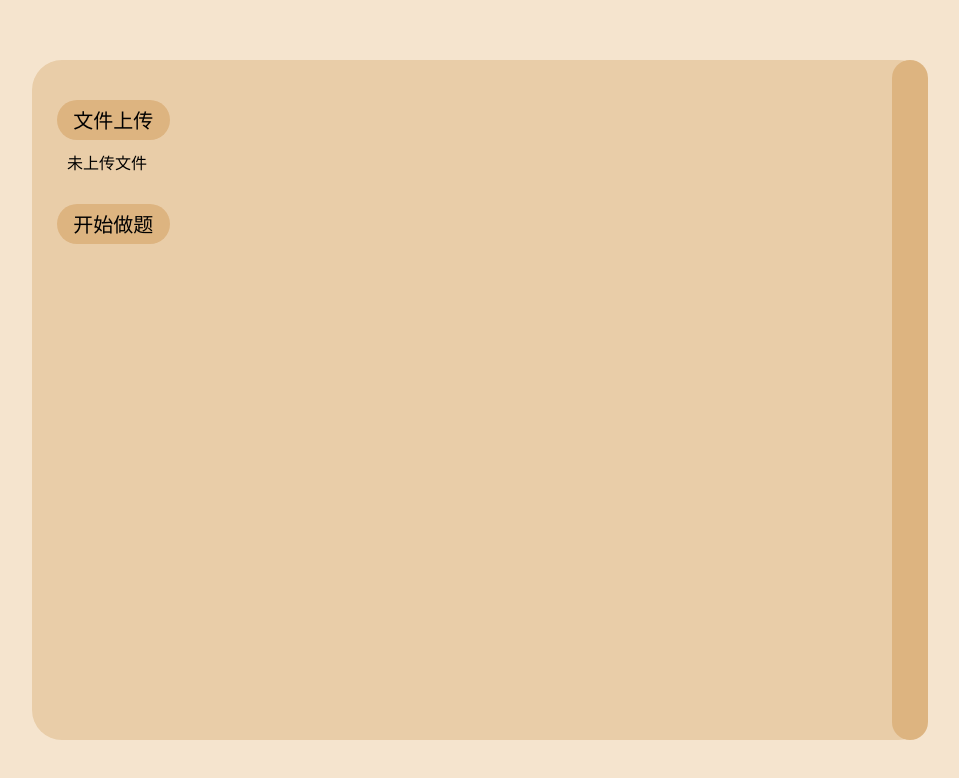
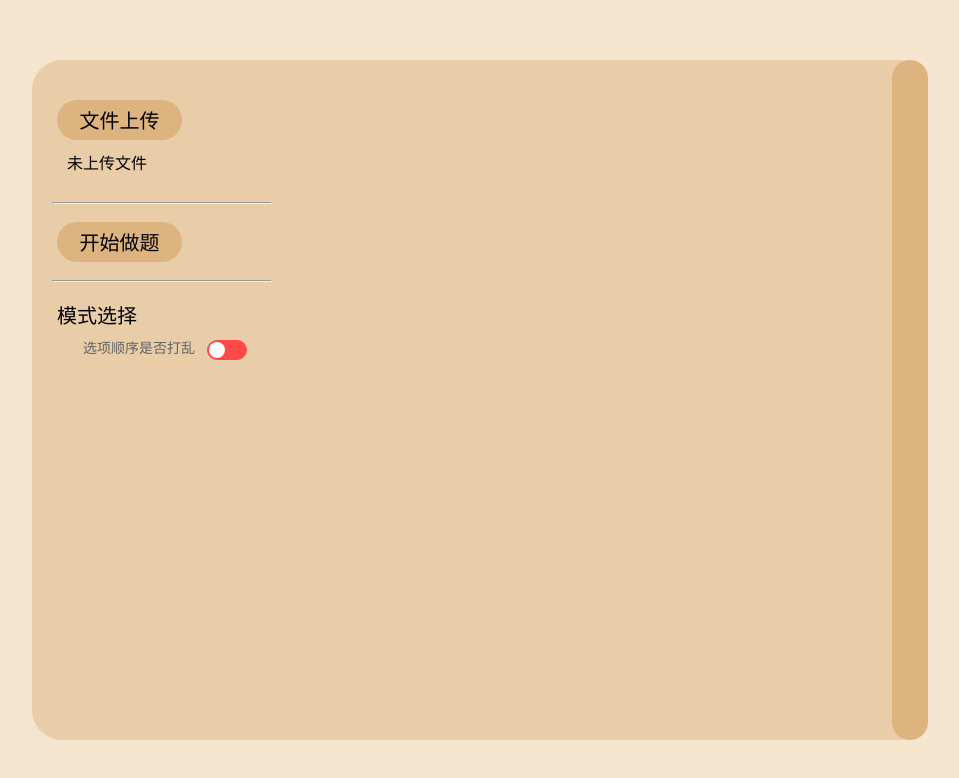
Before and after one commit to 1538520381/brush-questions, a Vue app: page /index in a window 1280 px wide. Shown: the top 778 px of the page, without its empty margins (160-1119 px from the left). Built offline with nearby package versions, Linux system fonts and the light colour scheme.

Commit message:
模式支持选择选项顺序是否打乱

```diff
--- a/src/views/index.vue
+++ b/src/views/index.vue
@@ -9,10 +9,23 @@
                         {{ fileName == '' || fileName == null || fileName == undefined ? '未上传文件' : fileName }}
                     </div>
                 </div>
+                <hr>
                 <div class="buttonContainer">
                     <div class="startButton" @click="control(true)">
                         开始做题
                     </div>
+                </div>
+                <hr>
+                <div class="patternVontainer">
+                    <div class="patternTitle">
+                        模式选择
+                    </div>
+                    <el-form ref="form" :model="pattern" label-width="150px">
+                        <el-form-item label="选项顺序是否打乱">
+                            <el-switch v-model="pattern.randomOption" active-color="#13ce66"
+                                inactive-color="#ff4949"></el-switch>
+                        </el-form-item>
+                    </el-form>
                 </div>
             </div>
             <div class="questionContainer" ref="questionContainer">
@@ -27,18 +40,19 @@
                         {{ currentQuestion.stem }}
                     </div>
                     <div class="questionOptionsContainer">
-                        <div :class="{ 'questionOptionContainer': currentQuestion.optionsFlag[index] == 0, 'questionOptionTrueContainer': currentQuestion.optionsFlag[index] == 1, 'questionOptionFalseContainer': currentQuestion.optionsFlag[index] == 2, 'questionOptionChoiceContainer': currentQuestion.optionsFlag[index] == 3 }"
+                        <div :class="{ 'questionOptionContainer': currentQuestion.options[index].optionFlag == 0, 'questionOptionTrueContainer': currentQuestion.options[index].optionFlag == 1, 'questionOptionFalseContainer': currentQuestion.options[index].optionFlag == 2, 'questionOptionChoiceContainer': currentQuestion.options[index].optionFlag == 3 }"
                             v-for="(item, index) in  currentQuestion.options "
                             @click="currentQuestion.type == '多选题' ? choice(index) : judge(index)" v-if="optionsRefresh">
                             <span class="questionOptionId">{{ String.fromCharCode('A'.charCodeAt(0) + index) }}</span>
-                            <span class="questionOptionItem">{{ item }}</span>
+                            <span class="questionOptionItem">{{ item.option }}</span>
                         </div>
                     </div>
                     <div class="questionButtonContainer">
                         <div class="questionButton" @click="checkFlag ? getRandomQuestion() : judge(-1)">
                             {{ checkFlag ? '下一题' : '不会' }}
                         </div>
-                        <div class="questionButton" @click="judge(-1)" v-if="currentQuestion.type == '多选题' && checkFlag == false">
+                        <div class="questionButton" @click="judge(-1)"
+                            v-if="currentQuestion.type == '多选题' && checkFlag == false">
                             确定
                         </div>
                     </div>
@@ -63,6 +77,10 @@ export default {
             currentQuestion: {},
             optionsRefresh: true,
             checkFlag: false,
+
+            pattern: {
+                randomOption: false,
+            },
         }
     },
     created() {
@@ -82,7 +100,6 @@ export default {
                 var index = table['!ref'].indexOf(':')
                 var row = table['!ref'].substring(index + 2)
                 this.data = []
-                console.log(table)
                 for (var i = 2; i <= row; i++) {
                     var obj = {}
                     obj.type = table['A' + i].v
@@ -129,8 +146,24 @@ export default {
             }
         },
         getRandomQuestion() {
-            this.currentQuestion = this.data[Math.floor(Math.random() * this.data.length)]
-            this.currentQuestion.optionsFlag = Array(this.currentQuestion.optionNum).fill(0)
+            this.currentQuestion = Object.assign({}, this.data[Math.floor(Math.random() * this.data.length)])
+            var options = this.currentQuestion.options
+            this.currentQuestion.options = []
+            options.forEach(item => {
+                var option = {}
+                option.option = item
+                option.optionFlag = 0
+                this.currentQuestion.options.push(option)
+            });
+            for (var i = 0; i < this.currentQuestion.correct.length; i++) {
+                this.currentQuestion.options[this.currentQuestion.correct.charAt(i).charCodeAt(0) - 'A'.charCodeAt(0)].optionTrueFlag = 1
+            }
+            if (this.pattern.randomOption) {
+                this.currentQuestion.options.sort(function () {
+                    return (0.5 - Math.random())
+                })
+                console.log(this.currentQuestion.options)
+            }
             this.checkFlag = false
         },
         judge(index) {
@@ -150,42 +183,48 @@ export default {
         },
         judge1(index) {
             if (this.checkFlag == false) {
-                if (this.currentQuestion.correct.charCodeAt(0) - 'A'.charCodeAt(0) != index && index != -1) {
-                    this.currentQuestion.optionsFlag[index] = 2
+                if (index != -1 && this.currentQuestion.options[index].optionTrueFlag != 1) {
+                    this.currentQuestion.options[index].optionFlag = 2
                 }
-                this.currentQuestion.optionsFlag[this.currentQuestion.correct.charCodeAt(0) - 'A'.charCodeAt(0)] = 1
+                this.currentQuestion.options.forEach(item => {
+                    if (item.optionTrueFlag == 1) {
+                        item.optionFlag = 1
+                    }
+                })
                 this.refresh()
                 this.checkFlag = true
             }
         },
         judge2(index) {
             if (this.checkFlag == false) {
-                if (this.currentQuestion.correct.charCodeAt(0) - 'A'.charCodeAt(0) != index && index != -1) {
-                    this.currentQuestion.optionsFlag[index] = 2
+                if (index != -1 && this.currentQuestion.options[index].optionTrueFlag != 1) {
+                    this.currentQuestion.options[index].optionFlag = 2
                 }
-                this.currentQuestion.optionsFlag[this.currentQuestion.correct.charCodeAt(0) - 'A'.charCodeAt(0)] = 1
+                this.currentQuestion.options.forEach(item => {
+                    if (item.optionTrueFlag == 1) {
+                        item.optionFlag = 1
+                    }
+                })
                 this.refresh()
                 this.checkFlag = true
             }
         },
         judge3() {
             if (this.checkFlag == false) {
-                for (var i = 0; i < this.currentQuestion.optionsFlag.length; i++) {
-                    if (this.currentQuestion.optionsFlag[i] == 3) {
-                        if (this.currentQuestion.correct.indexOf(String.fromCharCode('A'.charCodeAt(0) + i)) == -1) {
-                            this.currentQuestion.optionsFlag[i] = 2
-                        }
+                this.currentQuestion.options.forEach(item => {
+                    if (index != -1 && item.optionFlag == 3) {
+                        item.optionFlag = 2
                     }
-                }
-                for (var i = 0; i < this.currentQuestion.correct.length; i++) {
-                    this.currentQuestion.optionsFlag[this.currentQuestion.correct.charAt(i).charCodeAt(0) - 'A'.charCodeAt(0)] = 1
-                }
+                    if (item.optionTrueFlag == 1) {
+                        item.optionFlag = 1
+                    }
+                })
                 this.refresh()
                 this.checkFlag = true
             }
         },
         choice(index) {
-            this.currentQuestion.optionsFlag[index] = this.currentQuestion.optionsFlag[index] == 0 ? 3 : 0
+            this.currentQuestion.options[index].optionFlag = this.currentQuestion.options[index].optionFlag == 0 ? 3 : 0
             this.refresh()
         },
         refresh() {
@@ -213,7 +252,7 @@ export default {
 }
 
 .fileContainer {
-    width: 160px;
+    width: 220px;
     height: calc(100% - 60px);
     padding: 30px 20px 30px 20px;
     border-radius: 30px;
@@ -225,7 +264,7 @@ export default {
 }
 
 .uploadButton {
-    width: 75%;
+    width: 125px;
     height: 30px;
     padding: 5px 0px 5px 0px;
     border-radius: 20px;
@@ -245,7 +284,7 @@ export default {
 }
 
 .startButton {
-    width: 75%;
+    width: 125px;
     height: 30px;
     padding: 5px 0px 5px 0px;
     border-radius: 20px;
@@ -254,6 +293,14 @@ export default {
     text-align: center;
     font-size: 20px;
     cursor: pointer;
+}
+
+.patternVontainer {
+    padding: 10px 5px 10px 5px;
+}
+
+.patternTitle {
+    font-size: 20px;
 }
 
 .questionContainer {
```
